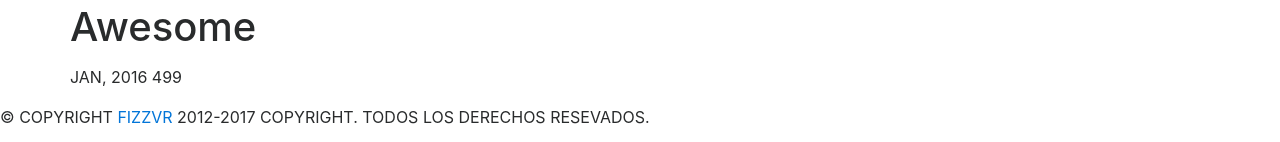
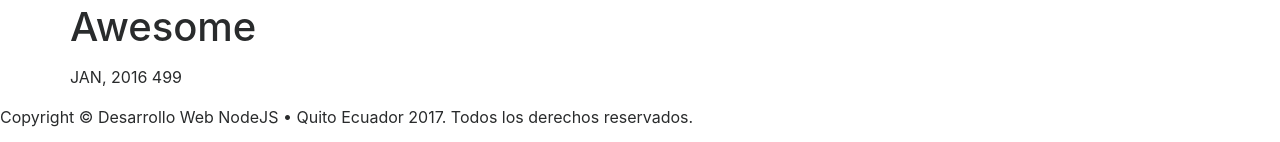
Before and after one commit to masterdev593/desarrollowebnodejs.github.io, a Jekyll site: the page built from index.html, in a window 1280 px wide. Shown: the part 1669-1811 px from the top of the page. Built offline with Jekyll 4.4.1, drawn with Linux system fonts in a browser that asks for light colours; nearby versions of some CDN libraries; some web fonts are replaced; library files that are not in the unit come from our copies; the list of posts is cut into pages by our own code.

Commit message:
Migrating to Full Organization.
:lock:

Desarrollo Web NodeJS • Quito Ecuador

[Fix: X]

```diff
--- a/_includes/footer.html
+++ b/_includes/footer.html
@@ -1,5 +1,5 @@
 <footer>
-  <div class="pie text-uppercase">
-    <p class="">&copy; Copyright <a target="_blank" href="https://github.com/fizzvr" title="{{ site.description }}">{{ site.title }}</a> 2012-2017 Copyright. Todos los derechos resevados.</p>
+  <div class="pie">
+    <p>Copyright &copy; {{ site.description }} 2017. Todos los derechos reservados.</p>
   </div>
 </footer>
--- a/_layouts/plantilla.html
+++ b/_layouts/plantilla.html
@@ -21,7 +21,7 @@ js:
         <p class="browserupgrade">Estas usando un navegador <strong>desactualizado</strong>. Por favor <a href="http://browsehappy.com/">descarga </a> uno más moderno esto mejora tu experiencia en este sitio.</p>
       <![endif]-->
 
-      <!--   <canvas class="hidden-xs-down" id="particulas"></canvas>  -->
+
       {% include navbar.html %}
       {{ content }}
       {% include footer.html %}
```
Also changed, not shown: _sass/_pie.scss (+2 -15 lines).
